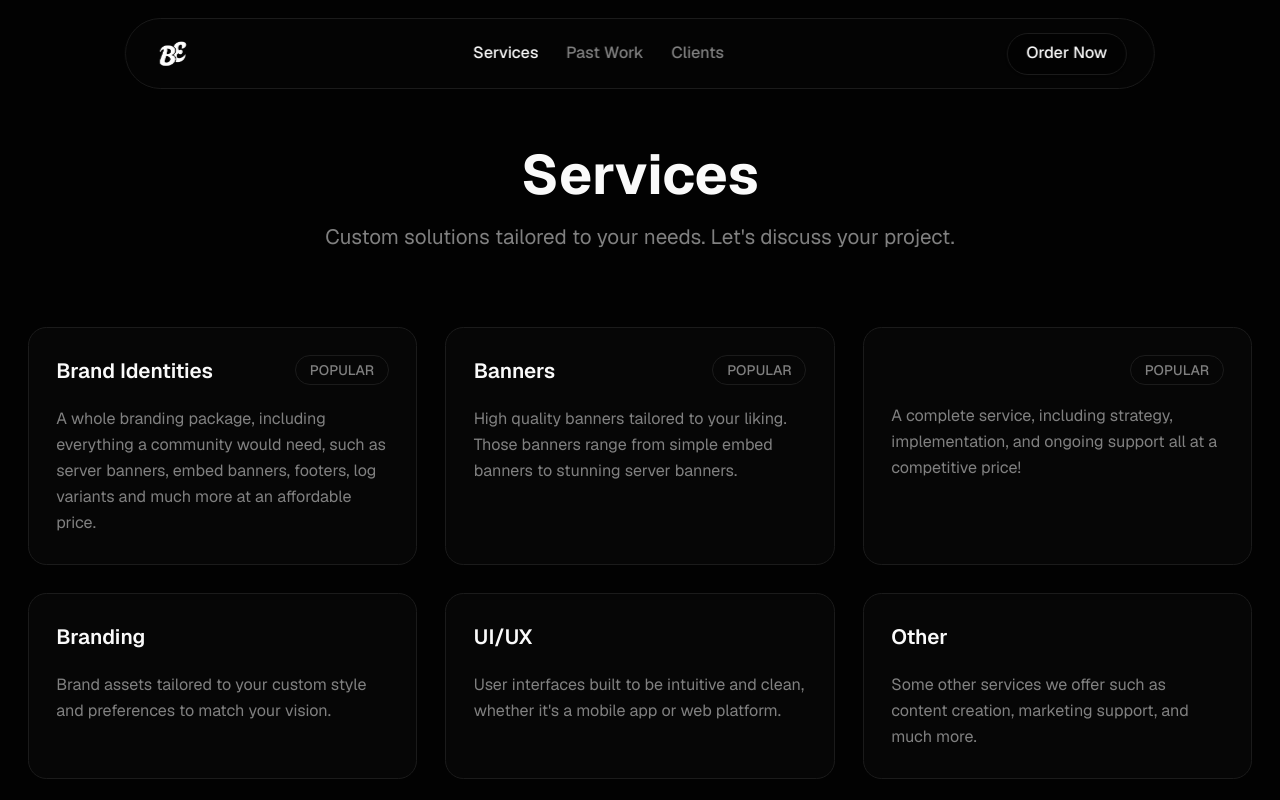
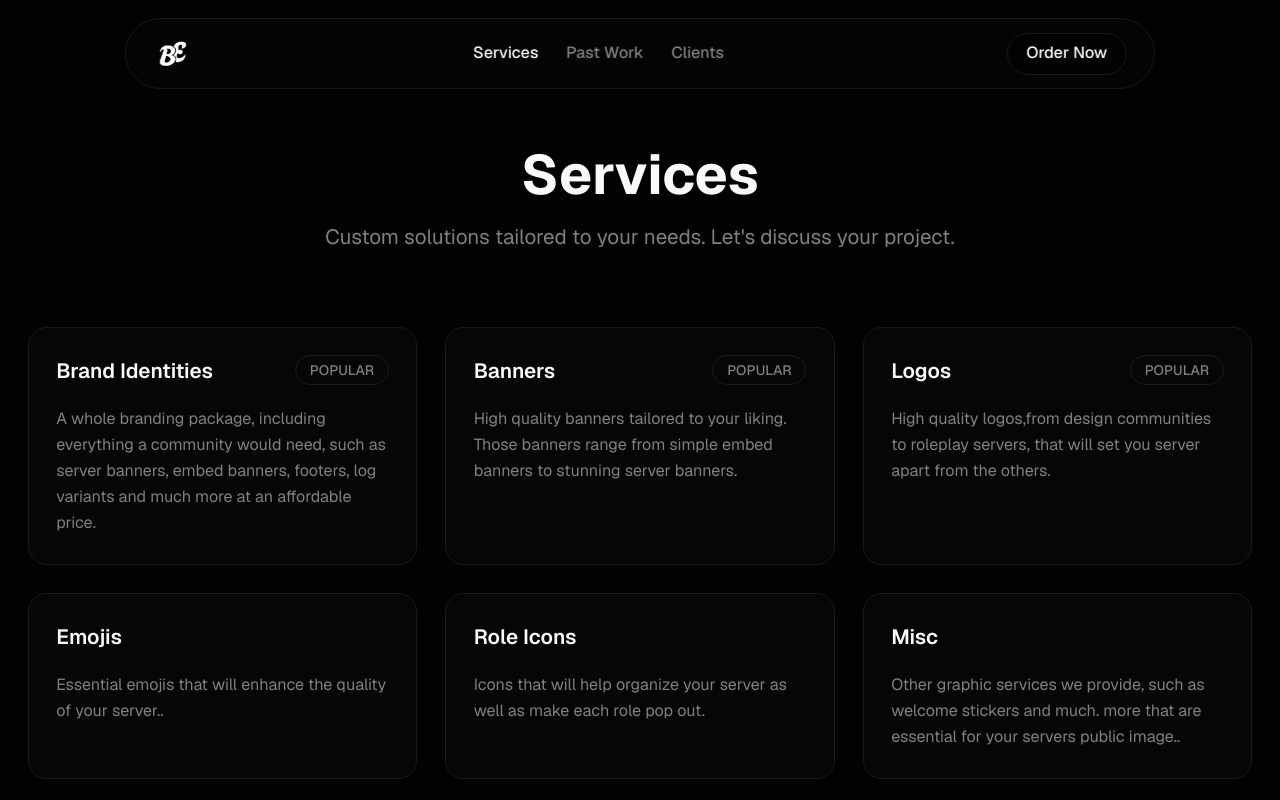
Before and after one commit to BillEfthimiou/billefthimiou.com, a Next.js app: page /services in a window 1280 px wide. Shown: the top 800 px of the page. Built offline with nearby package versions, Linux system fonts and the light colour scheme.

Commit message:
feat: update services list titles and descriptions for clarity\n\nUpdated service titles and descriptions for better understanding and branding.

```diff
--- a/components/services-list.tsx
+++ b/components/services-list.tsx
@@ -20,25 +20,25 @@ const services: Service[] = [
     popular: true,
   },
   {
-    title: "",
+    title: "Logos",
     description:
-      "A complete service, including strategy, implementation, and ongoing support all at a competitive price!",
+      "High quality logos,from design communities to roleplay servers, that will set you server apart from the others.",
     popular: true,
   },
   {
-    title: "Branding",
+    title: "Emojis",
     description:
-      "Brand assets tailored to your custom style and preferences to match your vision.",
+      "Essential emojis that will enhance the quality of your server..",
   },
   {
-    title: "UI/UX",
+    title: "Role Icons",
     description:
-      "User interfaces built to be intuitive and clean, whether it's a mobile app or web platform.",
+      "Icons that will help organize your server as well as make each role pop out.",
   },
   {
-    title: "Other",
+    title: "Misc",
     description:
-      "Some other services we offer such as content creation, marketing support, and much more.",
+      "Other graphic services we provide, such as welcome stickers and much. more that are essential for your servers public image..",
   },
 ];
 
```
